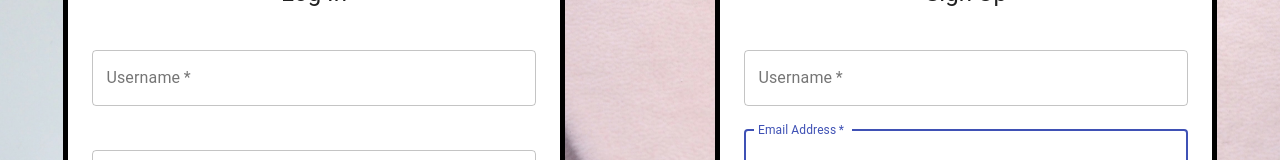
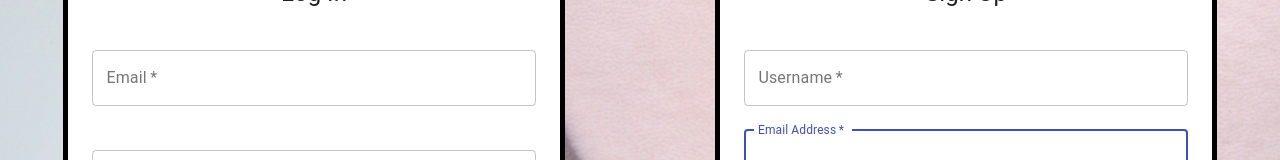
Before and after one commit to leskbook/Digital-Diary, a React (Create React App) app in the folder client/: page / in a window 1280 px wide. Shown: the part 239-399 px from the top of the page. Built offline with nearby package versions, Linux system fonts and the light colour scheme.

Commit message:
update the email field

```diff
--- a/client/src/components/login.js
+++ b/client/src/components/login.js
@@ -216,7 +216,7 @@ export default function SignIn() {
                 required
                 fullWidth
                 id="loginEmail"
-                label="Username"
+                label="Email"
                 name="email"
                 autoComplete="email"
                 autoFocus
--- a/client/src/components/style.js
+++ b/client/src/components/style.js
@@ -28,13 +28,11 @@ margin:"5px"
   media: {
     height: "200px",
     width:"300px",
-    // paddingTop: '56.25%', // 16:9
     objectFit:"contain"
   },
   media1: {
     height: "400px",
     width:"400px",
-    // paddingTop: '56.25%', // 16:9
     objectFit:"contain"
   },
   footer:{
```
Also changed, not shown: 1 other file (tests, documents, lock files or other folders).
